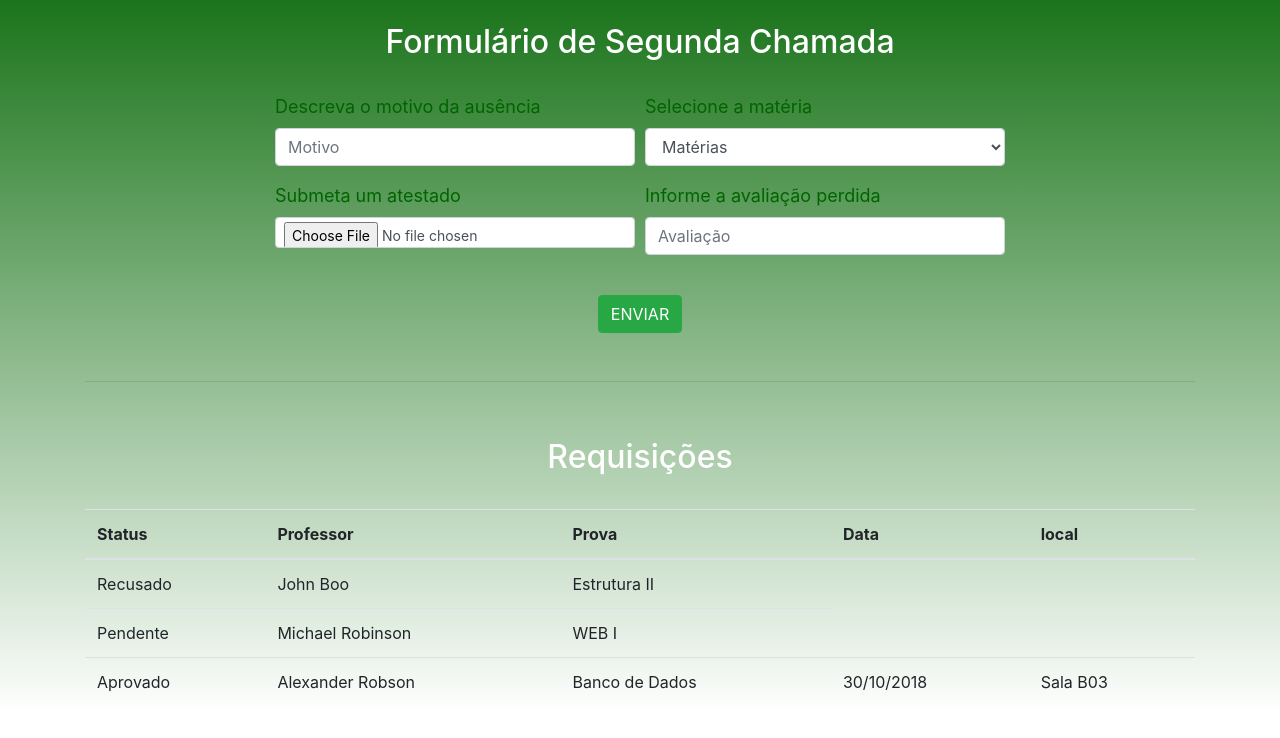
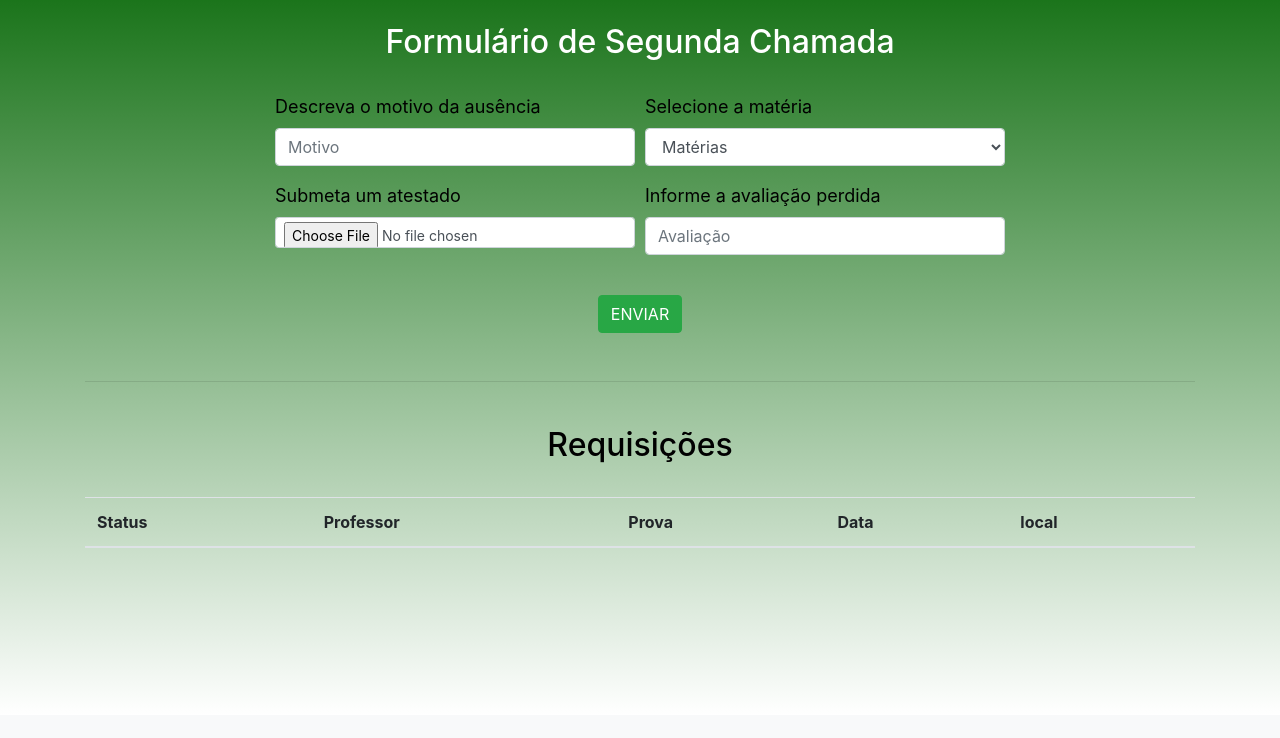
Before and after one commit to LeonardoMoers/segunda-chamada-frontend, a PHP site: page /aluno.php in a window 1280 px wide. Shown: the part 85-823 px from the top of the page. After the commit the page ends 746 px from the top, so only its background shows below. Run offline with PHP 8.4, Linux system fonts and the light colour scheme; lists and menus that the app fills with data are empty.

Commit message:
telas atualizadas

```diff
--- a/css/estilo-principal.css
+++ b/css/estilo-principal.css
@@ -19,8 +19,12 @@ h2{
     font-size: 32px;
 }
 
+header#form-chamada-aluno h2 {
+    color: #000000;
+}
+
 label{
-	color: #006400;
+	color: #000000;
 	font-size: 18px;
 }
 .form-control:focus{
--- a/view/aluno.php
+++ b/view/aluno.php
@@ -53,13 +53,13 @@
 			</div>
 		</article>
 		<div class="row">
-		<div class="col-12 mt-3">
+		<div class="col-12 mt-3 mb-0">
 			<hr>
 		</div>
 	</div>
 	</section>
 
-	<section class="container mt-2 pt-3 pb-3">
+	<section class="container mt-2 pt-1 pb-3">
 		<header id="form-chamada-aluno" class="row justify-content-center mb-4">
 			<h2>Requisições</h2>
 		</header>
@@ -76,25 +76,7 @@
 								<th>local</th>
 							</tr>
 						</thead>
-						<tbody>
-							<tr>
-								<td>Recusado</td>
-								<td> John Boo </td>
-								<td>Estrutura II</td>
-							</tr>
-							<tr>
-								<td>Pendente</td>
-								<td> Michael Robinson </td>
-								<td>WEB I</td>
-							</tr>
-							<tr>
-								<td>Aprovado</td>
-								<td> Alexander Robson </td>
-								<td>Banco de Dados</td>
-								<td>30/10/2018</td>
-								<td>Sala B03</td>
-							</tr>
-						</tbody>
+						<!-- Table body -->
 					</table>
 				</div>
 			</div>
--- a/view/cadastro.php
+++ b/view/cadastro.php
@@ -8,10 +8,6 @@
 	<header>
 
 	</header>
-
-	<!-- Menu -->
-	<!-- Menu -->
-
 	<section class="container">
 
 		<header class="text-center mt-4 mb-4">
```
Also changed, not shown: view/login.php (+24 -0 lines).
